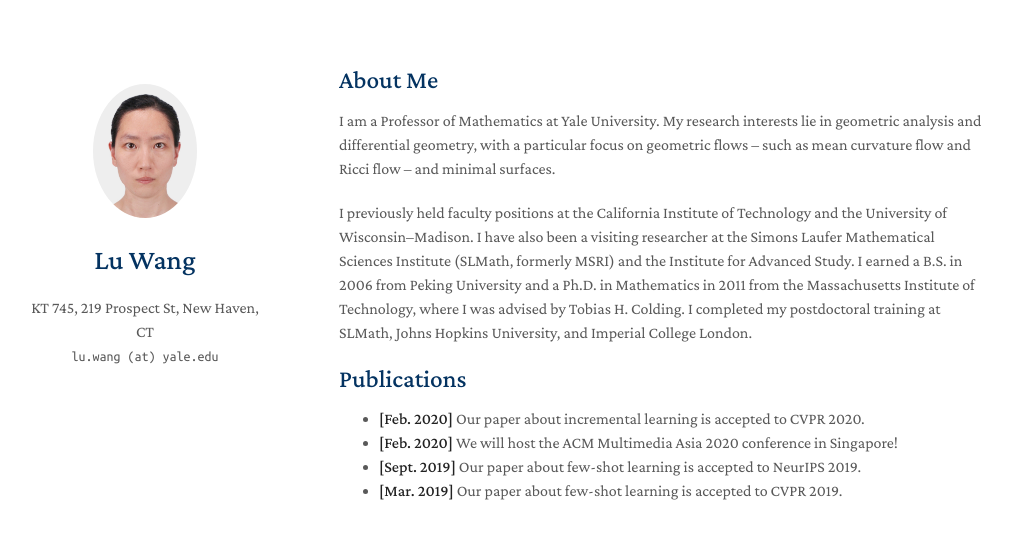
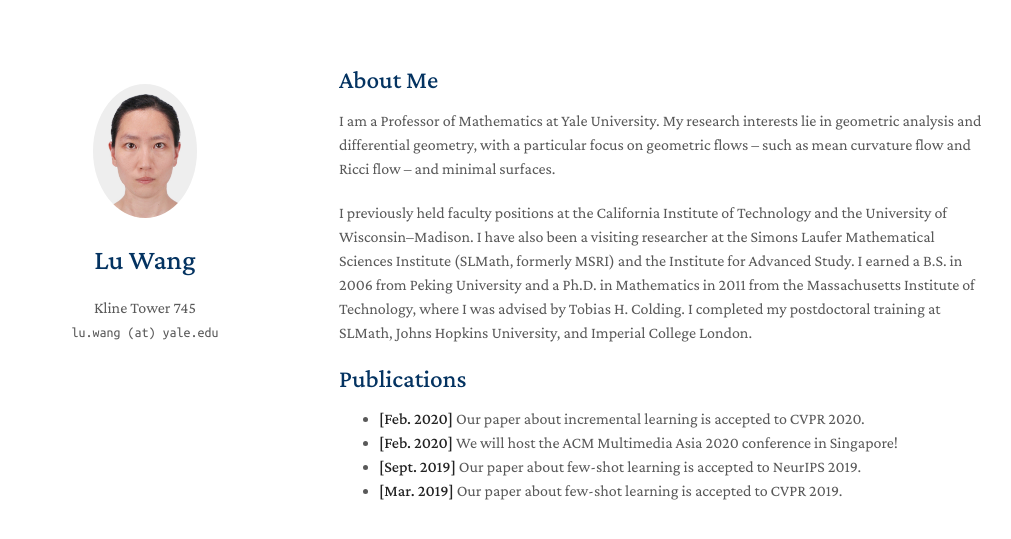
Before and after one commit to drwanglu/drwanglu.github.io, a Jekyll site: the page built from index.md, in a window 1280 px wide. Shown: the top 539 px of the page, without its empty margins (131-1142 px from the left). Built offline with Jekyll 4.4.1, drawn with Linux system fonts in a browser that asks for light colours; a style sheet for code colours, icons or effects is not loaded; our own code applies the rules of GitHub Pages for plain Markdown files.

Commit message:
Update _config.yml

```diff
--- a/_config.yml
+++ b/_config.yml
@@ -1,6 +1,6 @@
 # Basic Information
 title: Lu Wang
-affiliation: KT 745, 219 Prospect St, New Haven, CT
+affiliation: Kline Tower 745
 email: lu.wang (at) yale.edu
 
 # Search Engine Optimization (SEO)
```
